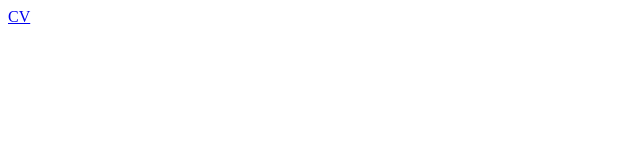
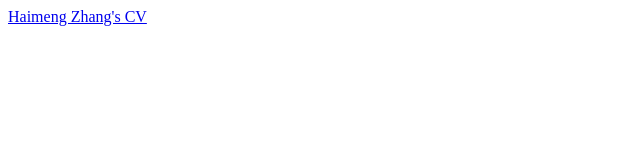
Before and after one commit to haimeng-zhang/haimeng-zhang.github.io, a plain HTML site: page index.html in a window 1280 px wide. Shown: the whole page, without its empty margins (0-640 px from the left). Drawn offline with Linux system fonts and the light colour scheme.

Commit message:
Update index.html

```diff
--- a/index.html
+++ b/index.html
@@ -4,6 +4,6 @@
 		<title>Haimeng Zhang</title>
 	</head>
 	<body>
-	<a href="haimeng-zhang.github.io/CV_Haimeng_Zhang.pdf">CV</a>
+	<a href="haimeng-zhang.github.io/CV_Haimeng_Zhang.pdf">Haimeng Zhang's CV</a>
 	</body>
 </html>
```
